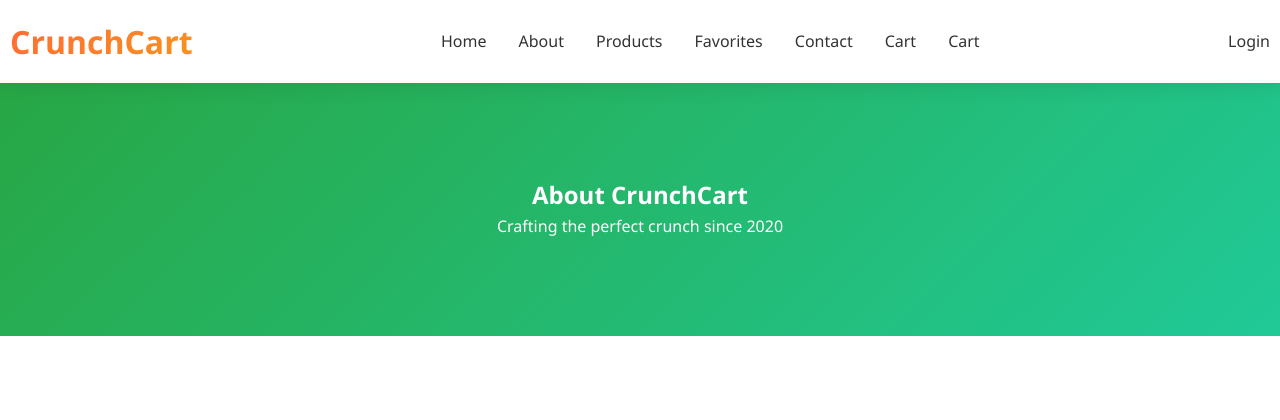
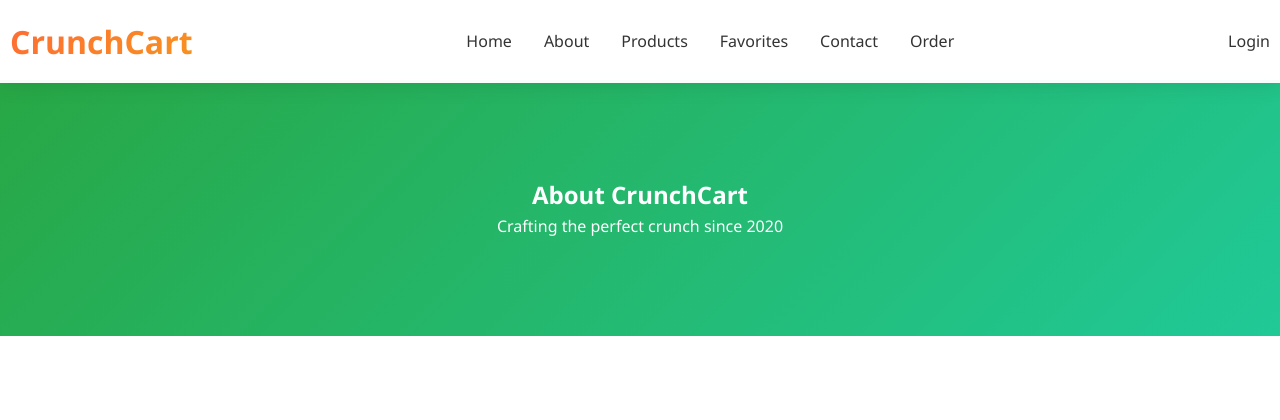
Before and after one commit to Pratikkumartulo/CrunchCart, a Flask app: page /about in a window 1280 px wide. Shown: the top 420 px of the page. Run offline with Flask 3, Linux system fonts and the light colour scheme.

Commit message:
Navigation with order page

```diff
--- a/app.py
+++ b/app.py
@@ -1,16 +1,7 @@
 from flask import Flask, flash, render_template, redirect, url_for,flash
 from forms import SignupForm, LoginForm, OrderForm
-from flask import Flask, flash, render_template,request,jsonify, redirect, url_for,flash,session,session
-from forms import SignupForm, LoginForm
 from chips import chipsData,findMaxThreeDiscount
-from users import addUser,validateUser
-from users import user_data,addUser,validateUser
-from datetime import datetime
-import json
-import os
-from werkzeug.security import generate_password_hash
-import uuid
-from users import user_data,addUser,validateUser,addSession,isLoggedIn,logoutUser
+from users import addUser,validateUser,addSession,isLoggedIn,logoutUser
 
 app = Flask(__name__)
 app.config["SECRET_KEY"] = "15bb914121bfb88e90cd224850b5e614"
@@ -99,8 +90,12 @@ def logout():
 
 @app.route('/order',methods=['GET','POST'])
 def order():
+    email = isLoggedIn()
+    if not email:
+        flash("You need to login for this action","info")
+        return redirect(url_for('login'))
     form = OrderForm()
-    return render_template("order.html",title="order",form=form)
+    return render_template("order.html",title="order",form=form,user=email)
 
 if __name__ == "__main__":
     app.run(debug=True)
--- a/templates/base.html
+++ b/templates/base.html
@@ -35,8 +35,7 @@
                 <li><a href="{{ url_for('products') }}">Products</a></li>
                 <li><a href="{{ url_for('favourites') }}">Favorites</a></li>
                 <li><a href="{{ url_for('contact') }}">Contact</a></li>
-                <li><a href="{{ url_for('order') }}">Cart</a></li>
-                <li><a href="{{ url_for('order_page') }}">Cart</a></li>
+                <li><a href="{{ url_for('order') }}">Order</a></li>
                 {% if user %}
                         <li class="user-small"><a href="{{ url_for('userProfile') }}">Me</a></li>
                 {% else %}
```
